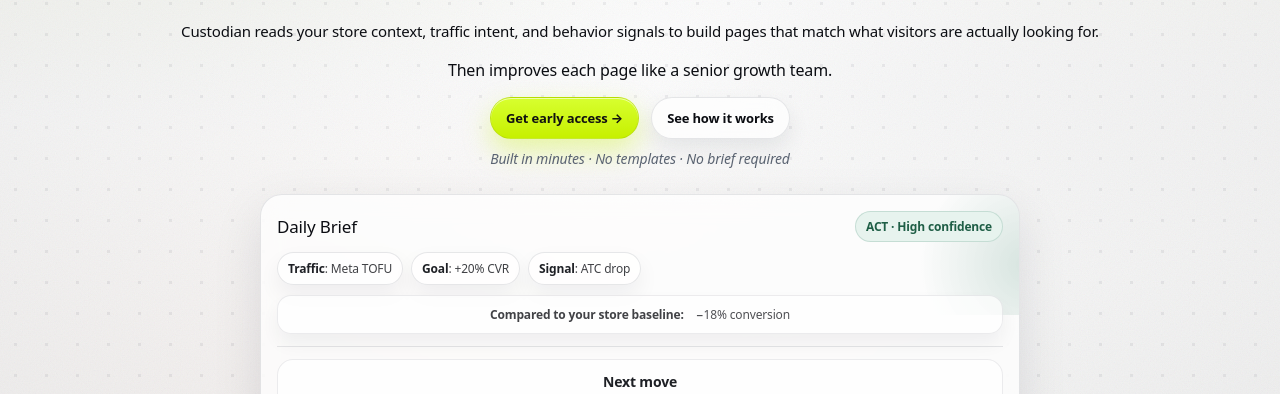
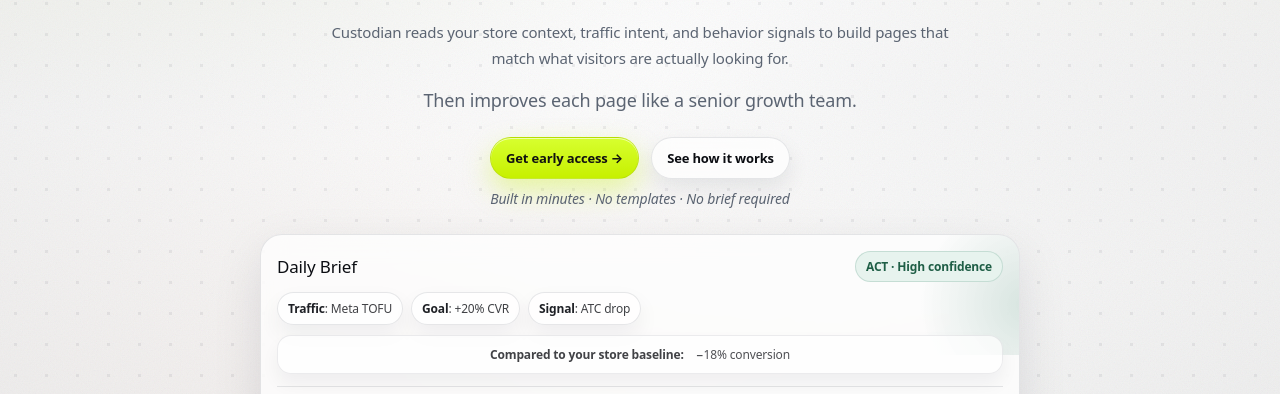
Before and after one commit to AdrienBelhomme/landing-page-custodian, a plain HTML site: page index.html in a window 1280 px wide. Shown: the part 353-747 px from the top of the page. Drawn offline with Linux system fonts and the light colour scheme.

Commit message:
fixed hero

```diff
--- a/index.html
+++ b/index.html
@@ -39,12 +39,14 @@
                     <span class="grad-lime">understand</span>
                     your brand and audience.
                 </h1>
-                <p class="sub">
-                <p class="subheader">Custodian reads your store context, traffic intent, and behavior signals to build
-                    pages
-                    that match what visitors are actually looking for.</p>
-                Then improves each page like a senior growth team.
-                </p>
+                <div class="sub">
+                    <p>Custodian reads your store context, traffic intent, and behavior signals to build
+                        pages
+                        that match what visitors are actually looking for.</p>
+                    Then improves each page like a senior growth team.
+                    </p>
+                </div>
+
 
                 <div class="heroRow heroRowCenter">
                     <a class="btn btnPrimary" ...>Get early access →</a>
@@ -80,7 +82,8 @@
 
                         <div class="dbMove">
                             <b>Next move</b>
-                            <p>Replace the hero framing to match the ad promise and move proof above the first CTA.</p>
+                            <p>Replace the hero framing to match the ad promise and move proof above the first CTA.
+                            </p>
 
                             <div class="dbActions">
                                 <span class="dbApplyBtn" aria-label="Apply suggested change (demo)">
```
